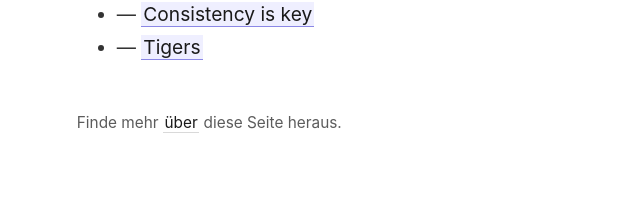
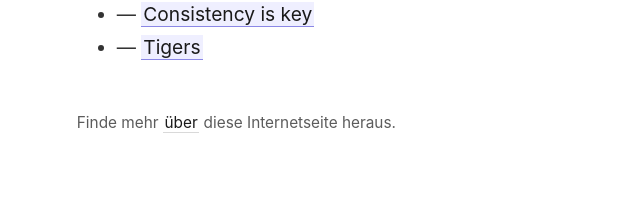
Before and after one commit to lutz-stu/school-blog, a Jekyll site: the page built from _pages/index.md, in a window 1280 px wide. Shown: the part 698-898 px from the top of the page, without its empty margins (0-640 px from the left). Built offline with Jekyll 4.4.1, drawn with Linux system fonts in a browser that asks for light colours.

Commit message:
Update footer

```diff
--- a/_includes/footer.html
+++ b/_includes/footer.html
@@ -1 +1 @@
-Finde mehr <a class="internal-link" href="{{ site.baseurl }}/about">über</a> diese Seite heraus.
+Finde mehr <a class="internal-link" href="{{ site.baseurl }}/about">über</a> diese Internetseite heraus.
```
